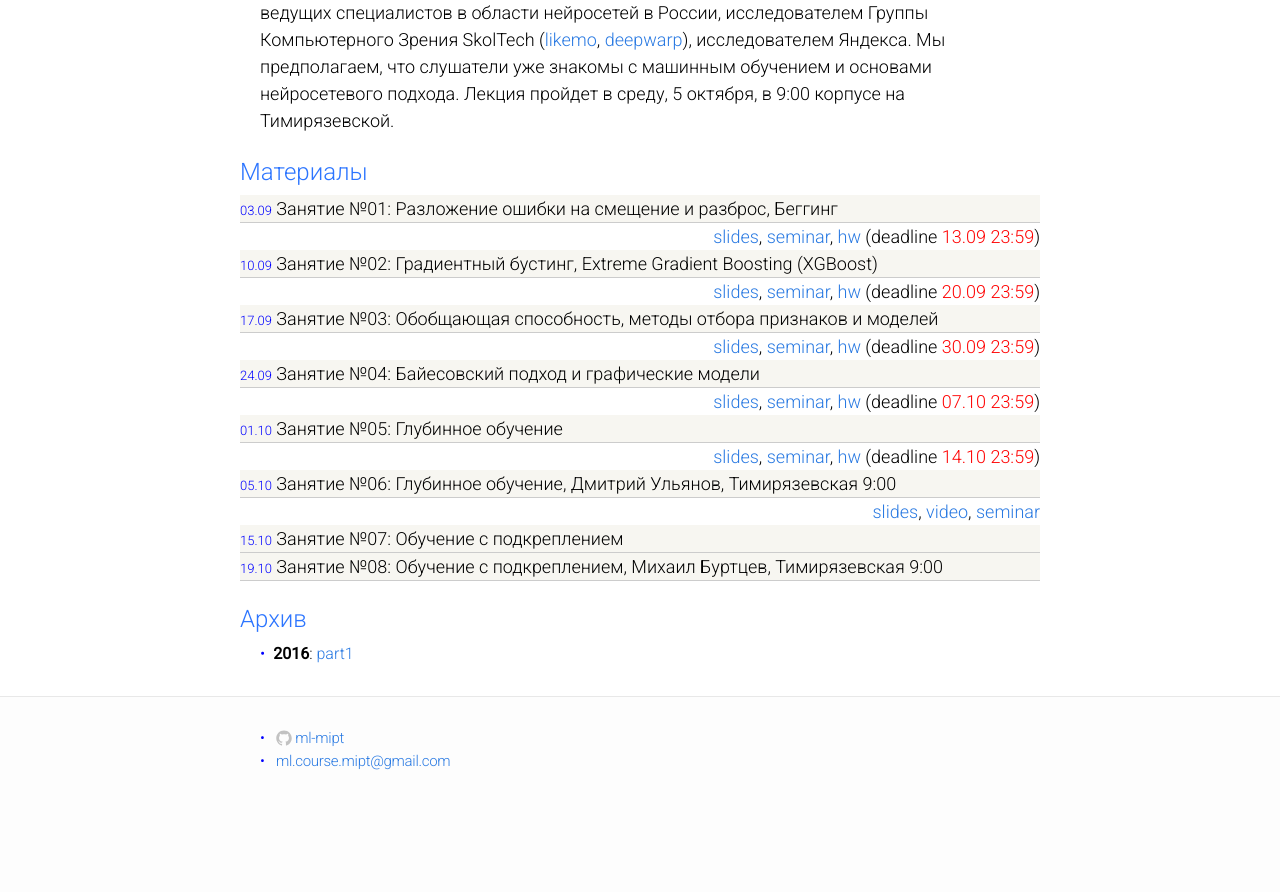
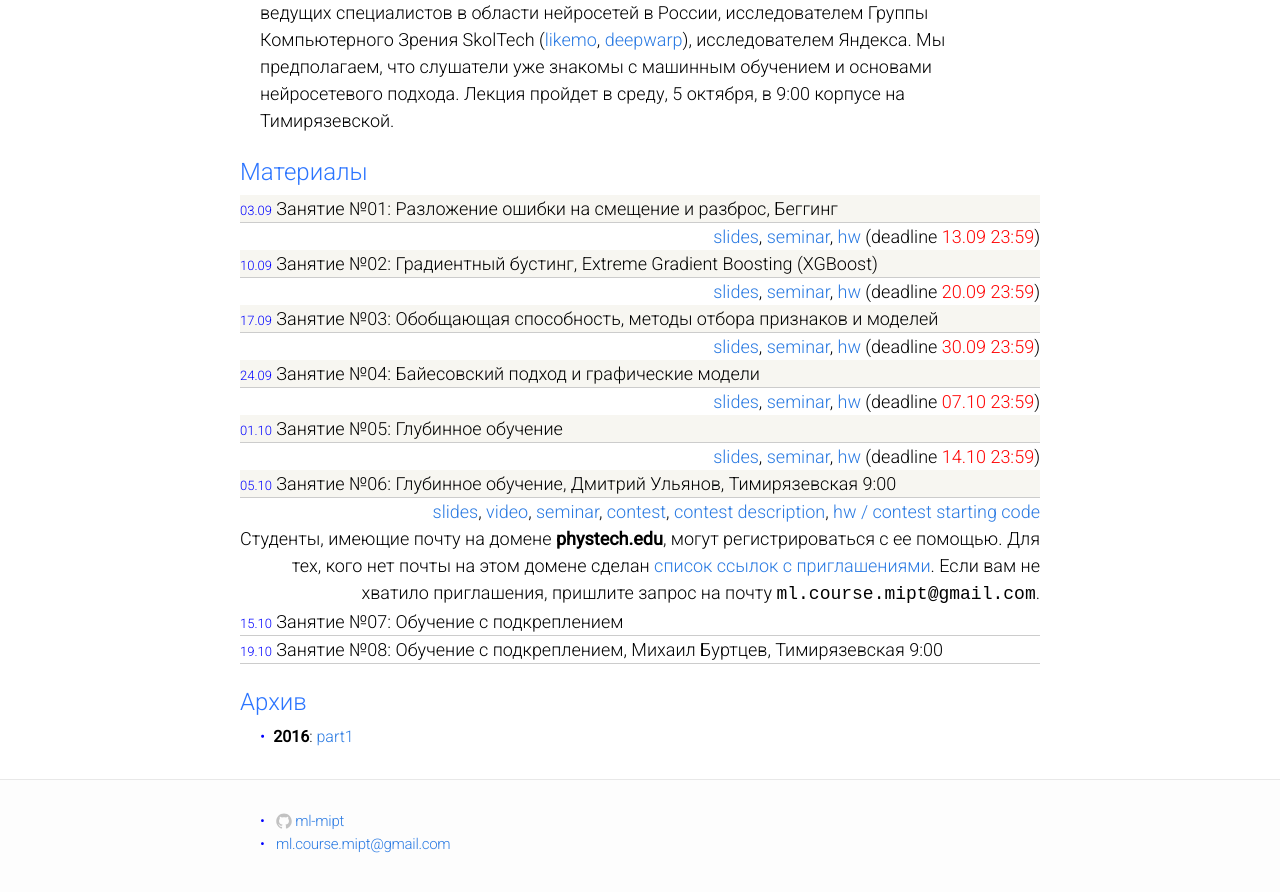
Before and after one commit to ml-mipt/old-ml-mipt.github.io, a Jekyll site: the page built from index.html, in a window 1280 px wide and 900 px high, scrolled down 784 px. Shown: the top 892 px of the window. Built offline with Jekyll 4.4.1, drawn with Linux system fonts in a browser that asks for light colours; before the commit the page ends 1601 px from its top, so only the background shows below that.

Commit message:
ENH: invitations

```diff
--- a/index.html
+++ b/index.html
@@ -95,7 +95,13 @@
     <div style="text-align: right">
     <a href="https://github.com/ml-mipt/ml-mipt-part2/blob/master/2016/lectures/lec6-GuestDL.pptx">slides</a>,
     <a href="https://youtu.be/Zb32YICxytA">video</a>,
-    <a href="https://github.com/ml-mipt/ml-mipt-part2/blob/master/2016/contest/01_music/sem_plan/deep_nn_for_music.pdf">seminar</a>
+    <a href="https://github.com/ml-mipt/ml-mipt-part2/blob/master/2016/contest/01_music/sem_plan/deep_nn_for_music.pdf">seminar</a>,
+    <a href="https://inclass.kaggle.com/c/mipt-ml-fall-2016-music">contest</a>,
+    <a href="https://github.com/ml-mipt/ml-mipt-part2/raw/master/2016/contest/01_music/task_descr/task_description.pdf">contest description</a>,
+    <a href="https://github.com/ml-mipt/ml-mipt-part2/blob/master/2016/contest/01_music/task_descr/music_dnn_task.ipynb">hw / contest starting code</a>
+    </div>
+    <div style="text-align: right">
+      Студенты, имеющие почту на домене <b>phystech.edu</b>, могут регистрироваться с ее помощью. Для тех, кого нет почты на этом домене сделан <a href="./misc/invitation_list.md">список ссылок с приглашениями</a>. Если вам не хватило приглашения, пришлите запрос на почту <tt>ml.course.mipt@gmail.com</tt>.
     </div>
 
     <div class="materials-item">
```
